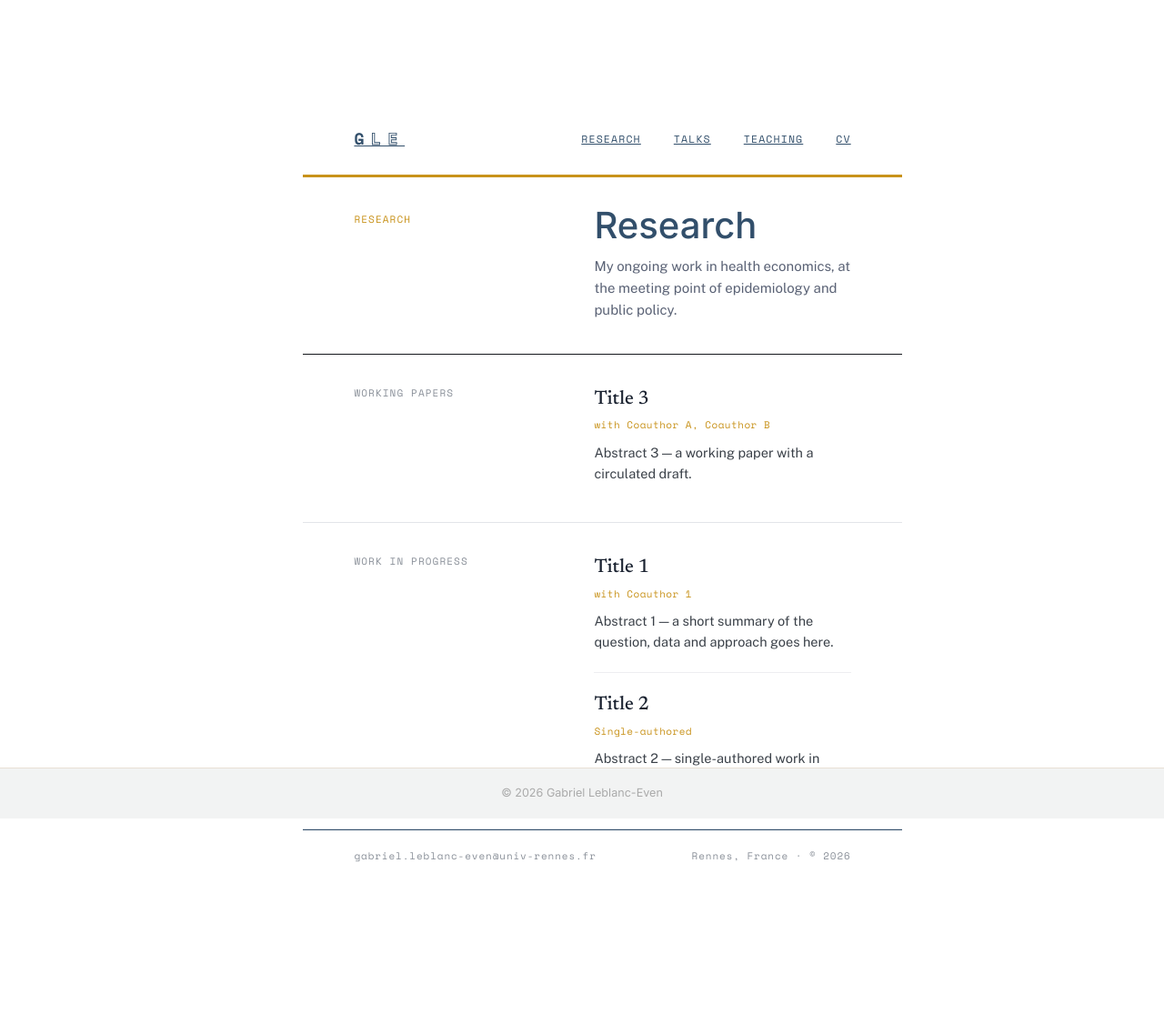
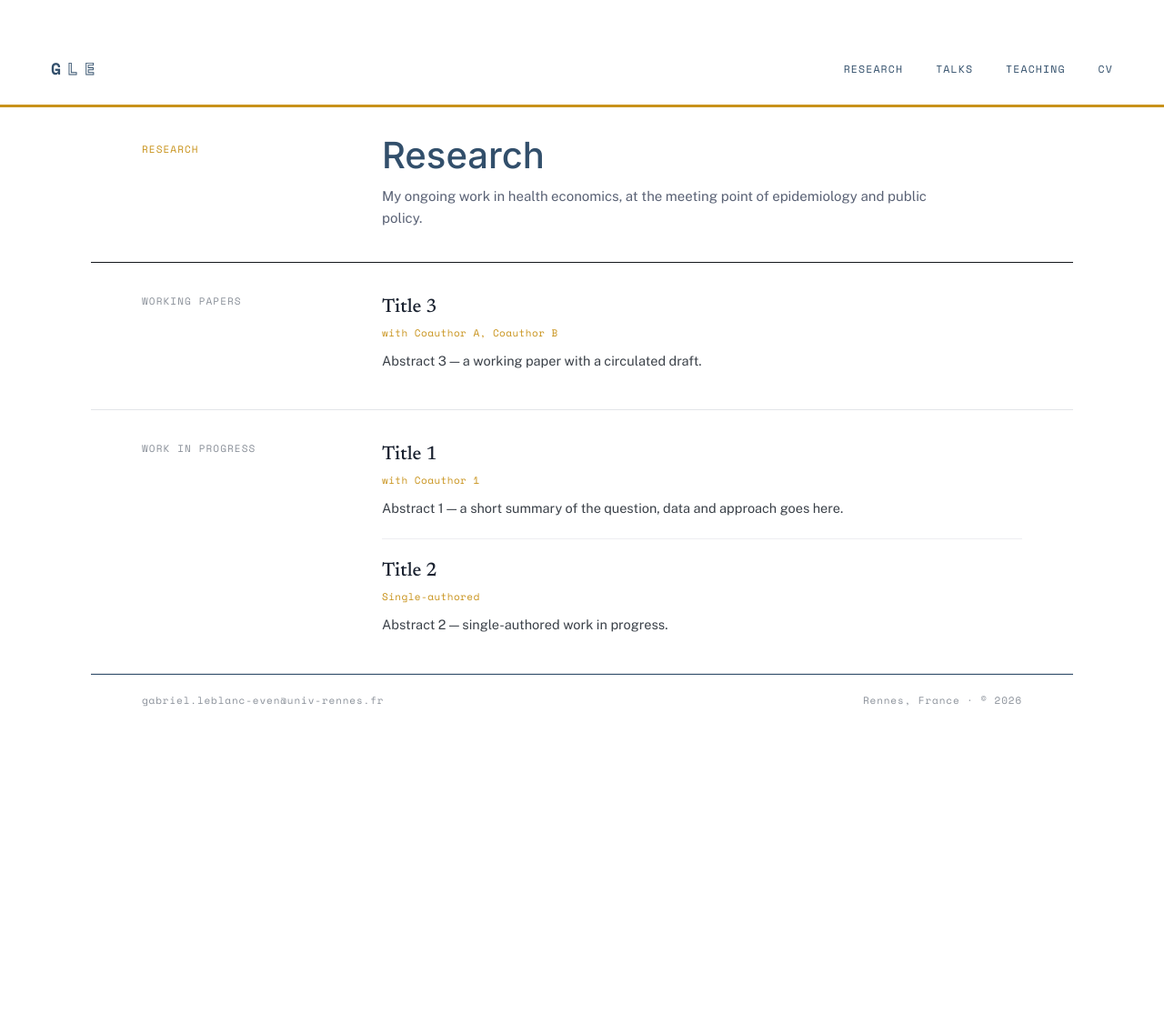
Before and after one commit to gabriel-leblanceven/gabriel-leblanceven.github.io, a Jekyll site: the page built from _pages/research.md, in a window 1280 px wide. Shown: the whole page at 91% size. Built offline with Jekyll 4.4.1, drawn with Linux system fonts in a browser that asks for light colours; a script bundle is joined from its source files by our own code; library files that are not in the unit come from our copies; after the commit the page ends 900 px from its top, so only the background shows below that; part of the change alters nothing that is shown.

Commit message:
Update research.md - new design

```diff
--- a/_pages/research.md
+++ b/_pages/research.md
@@ -35,6 +35,19 @@ layout: single
 .gle__pdf:hover{color:#c8921a;}
 .gle__footer{display:flex;align-items:center;justify-content:space-between;padding:20px 56px 40px;font-family:'Space Mono',monospace;font-size:11px;letter-spacing:0.08em;color:#8a9099;border-top:1px solid #324f6b;}
 @media(max-width:720px){.gle__titleband,.gle__row{grid-template-columns:1fr;}.gle__titlebody,.gle__rowbody{padding:20px 24px 24px;}.gle__titlelabel,.gle__rowlabel{padding:24px 0 0 24px;}.gle__nav,.gle__footer{padding-left:24px;padding-right:24px;}.gle__h1{font-size:32px;}}
+.page,.page__inner-wrap,#main,article.page{max-width:100% !important;width:100% !important;padding:0 !important;float:none !important;}
+.sidebar,.sidebar__right{display:none !important;}
+.page__content{padding-left:0 !important;padding-right:0 !important;}
+.page__hero{display:none !important;}
+body{padding-top:0 !important;}
+#masthead{display:none !important;}
+.page__footer{display:none !important;}
+.footer{display:none !important;}
+.gle__navlinks a{text-decoration:none !important;color:#324f6b;}
+.gle__navlinks a:hover,.gle__navlinks a.is-active{color:#c8921a;}
+.gle__logo a{text-decoration:none !important;color:inherit;}
+.gle__logo a:hover .g{color:#c8921a;}
+.gle__logo a:hover .le{color:#c8921a;-webkit-text-stroke:0.9px #c8921a;}
 </style>
 
 <div class="gle__nav">
```
